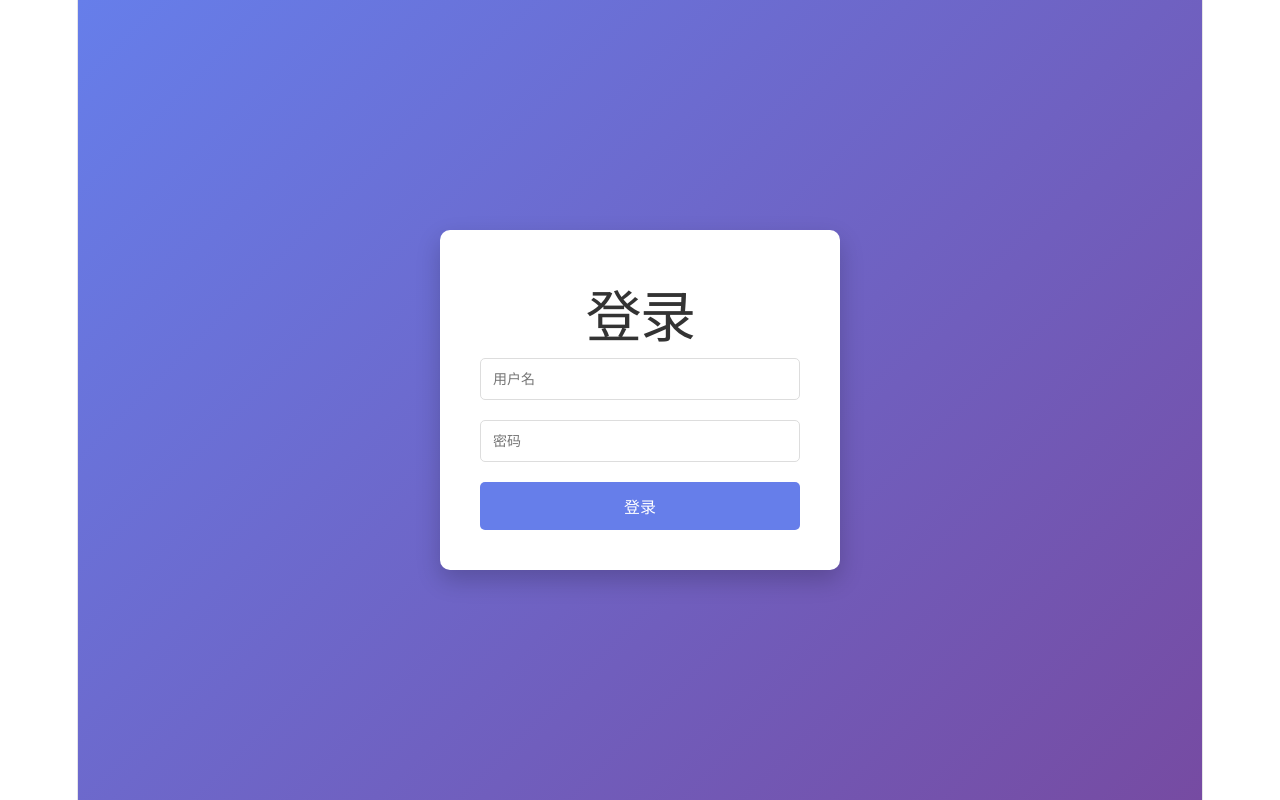
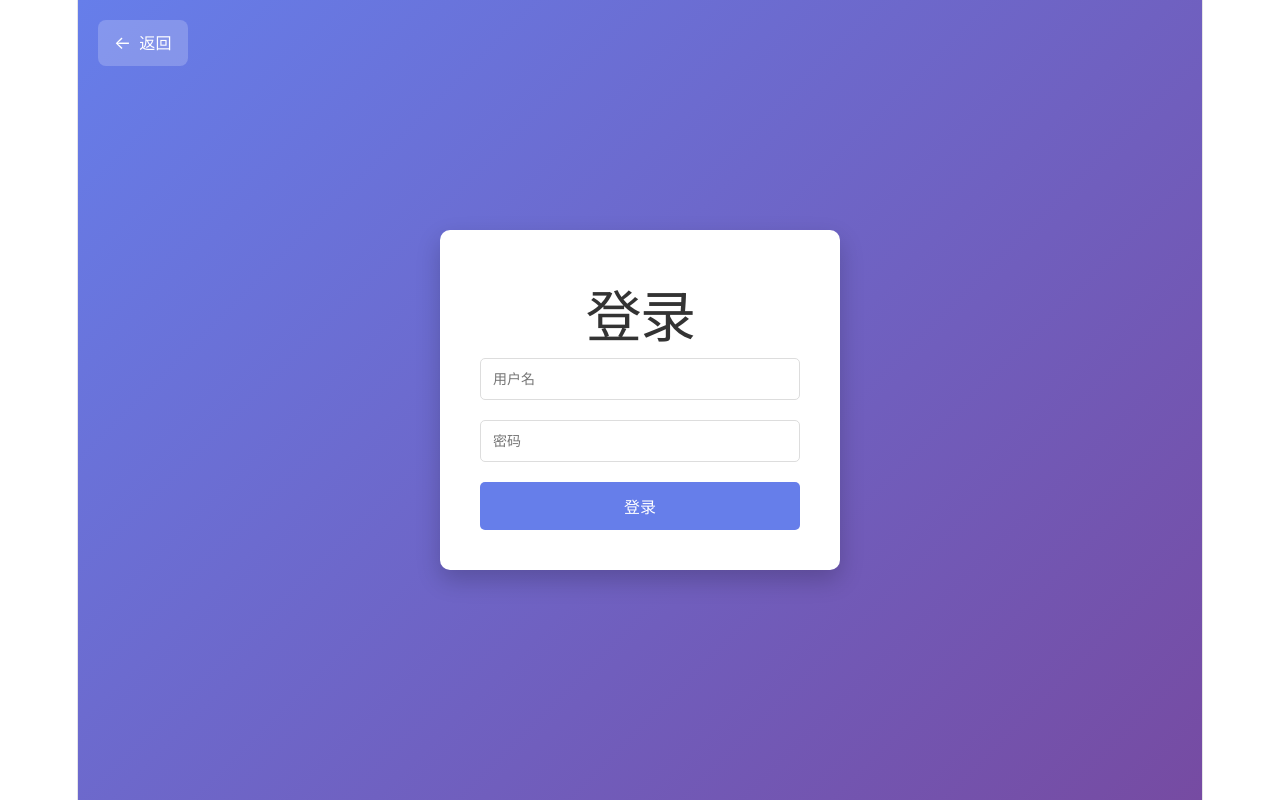
Before and after one commit to ruiyunli/InfrastructurePlatform, a Vue app in the folder 03-VUE/frontend/: page /login in a window 1280 px wide. Built offline with nearby package versions, Linux system fonts and the light colour scheme.

Commit message:
更改来源：前端功能调试 更改内容：登录页面增加返回按钮

```diff
--- a/03-VUE/frontend/src/views/LoginPage.vue
+++ b/03-VUE/frontend/src/views/LoginPage.vue
@@ -1,5 +1,9 @@
 <template>
   <div class="login-container">
+    <div class="back-btn" @click="handleCancel">
+      <span class="back-icon">←</span>
+      <span>返回</span>
+    </div>
     <div class="login-box">
       <h1>登录</h1>
       <form @submit.prevent="handleLogin">
@@ -59,6 +63,10 @@ const handleLogin = async () => {
     errorMessage.value = error.response?.data?.message || '登录失败，请检查用户名和密码'
   }
 }
+
+const handleCancel = () => {
+  router.push('/')
+}
 </script>
 
 <style scoped>
@@ -68,6 +76,31 @@ const handleLogin = async () => {
   align-items: center;
   min-height: 100vh;
   background: linear-gradient(135deg, #667eea 0%, #764ba2 100%);
+  position: relative;
+}
+
+.back-btn {
+  position: absolute;
+  top: 20px;
+  left: 20px;
+  display: flex;
+  align-items: center;
+  gap: 8px;
+  color: white;
+  font-size: 16px;
+  cursor: pointer;
+  padding: 10px 16px;
+  border-radius: 8px;
+  background: rgba(255, 255, 255, 0.2);
+  transition: background 0.3s;
+}
+
+.back-btn:hover {
+  background: rgba(255, 255, 255, 0.3);
+}
+
+.back-icon {
+  font-size: 18px;
 }
 
 .login-box {
```
